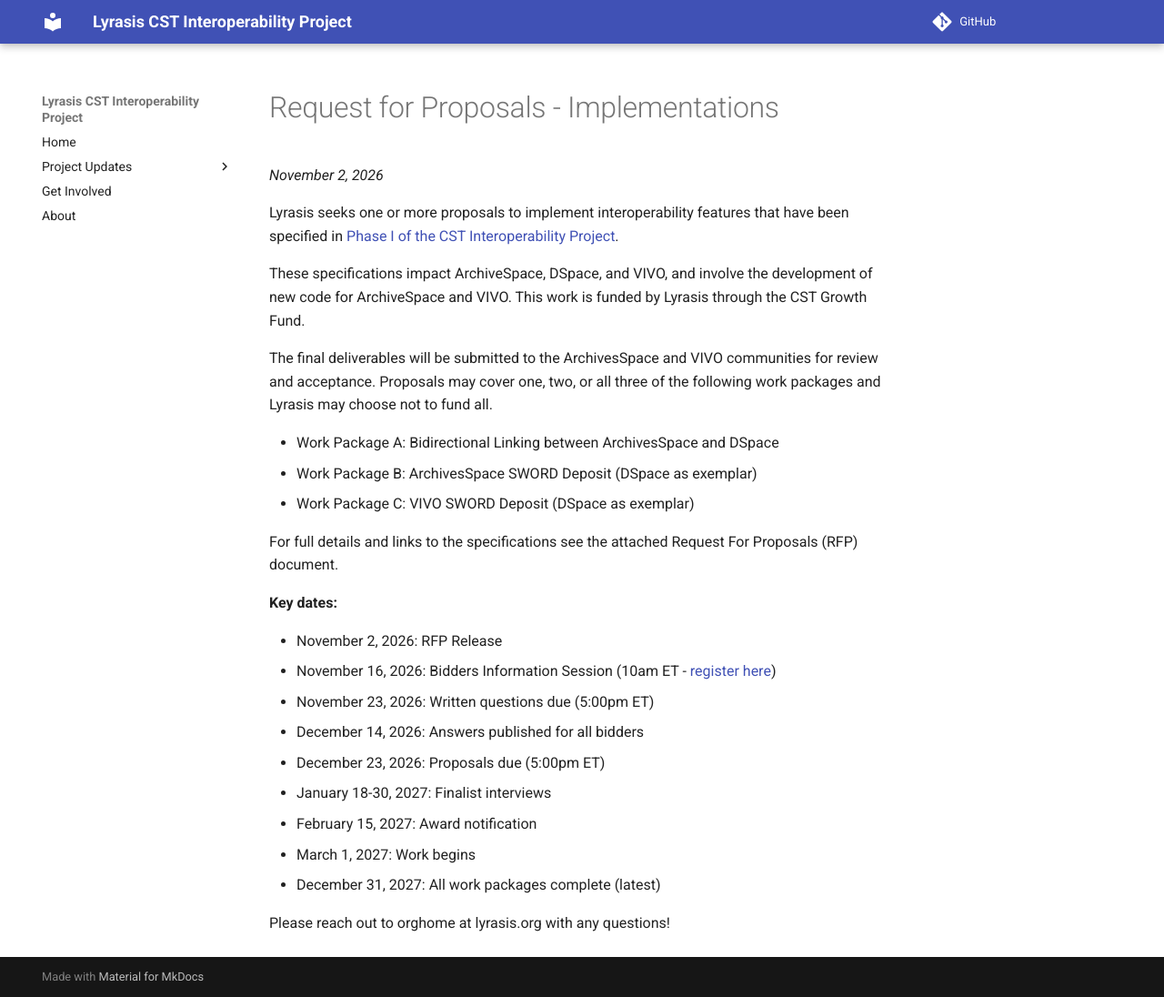
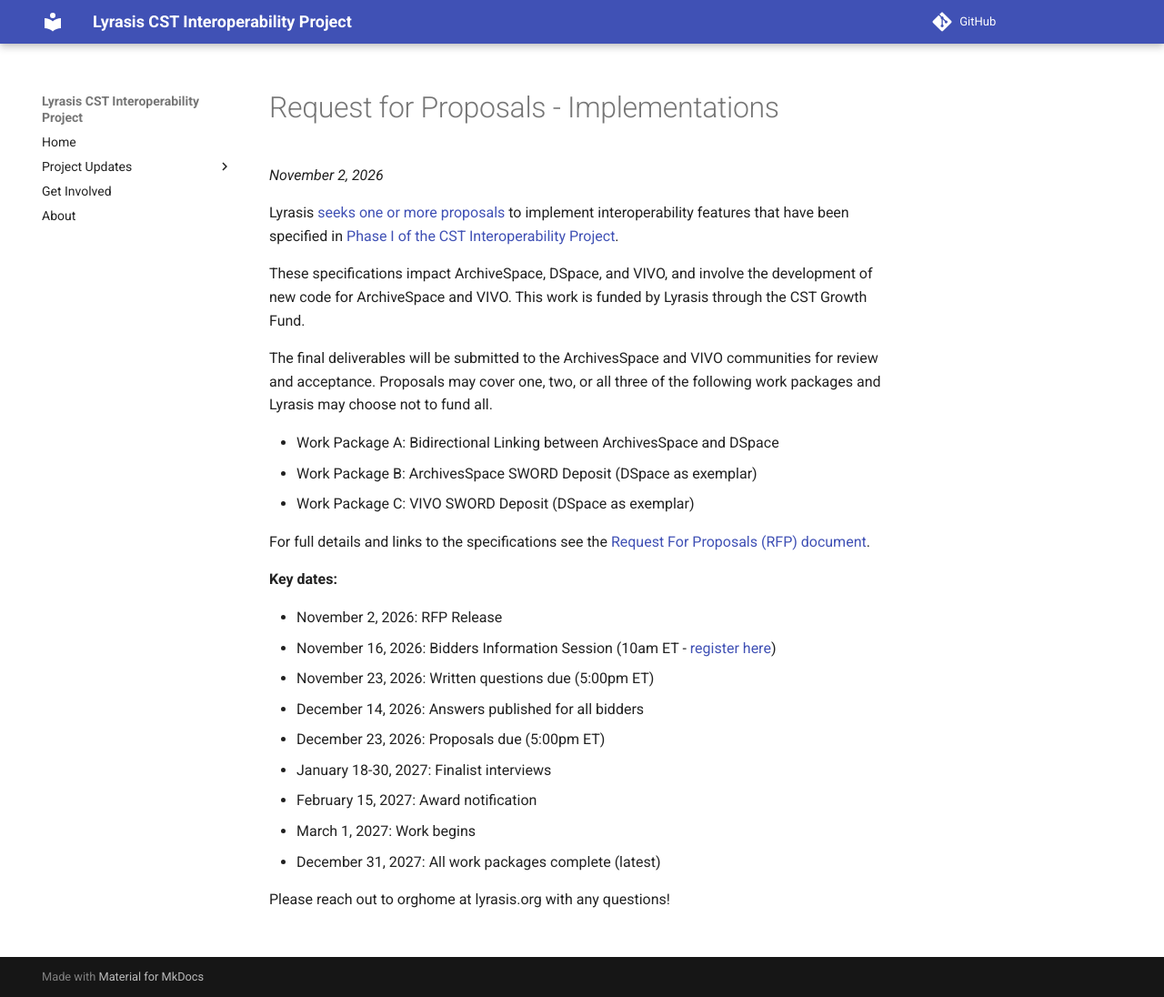
Before and after one commit to lyrasisorghome/InteroperabilityProject, an MkDocs documentation site: the page built from docs/Project Updates/2026-11-02-projectupdate.md, in a window 1280 px wide and 1096 px high. Shown: the whole window at 91% size. Built offline with MkDocs 1.6.1 and Material for MkDocs 9.7.7, drawn with Linux system fonts in a browser that asks for light colours; comment, search, counter and statistics services are not loaded.

Commit message:
Update RFP links and wording in project update

```diff
--- a/docs/Project Updates/2026-11-02-projectupdate.md
+++ b/docs/Project Updates/2026-11-02-projectupdate.md
@@ -1,7 +1,7 @@
 # Request for Proposals - Implementations
 *November 2, 2026*
 
-Lyrasis seeks one or more proposals to implement interoperability features that have been specified in [Phase I of the CST Interoperability Project](https://lyrasisorghome.github.io/InteroperabilityProject/Project%20Updates/2026-9-03-projectupdate/).
+Lyrasis [seeks one or more proposals](https://lyrasis.org/wp-content/uploads/2026/11/RFP-CST-Interoperability-Project-Phase-II-Implementation.pdf) to implement interoperability features that have been specified in [Phase I of the CST Interoperability Project](https://lyrasisorghome.github.io/InteroperabilityProject/Project%20Updates/2026-9-03-projectupdate/).
 
 These specifications impact ArchiveSpace, DSpace, and VIVO, and involve the development of new code for ArchiveSpace and VIVO.  This work is funded by Lyrasis through the CST Growth Fund.
 
@@ -11,7 +11,7 @@
 * Work Package B: ArchivesSpace SWORD Deposit (DSpace as exemplar)
 * Work Package C: VIVO SWORD Deposit (DSpace as exemplar)
 
-For full details and links to the specifications see the attached Request For Proposals (RFP) document.
+For full details and links to the specifications see the [Request For Proposals (RFP) document](https://lyrasis.org/wp-content/uploads/2026/11/RFP-CST-Interoperability-Project-Phase-II-Implementation.pdf).
 
 **Key dates:**
 
```
